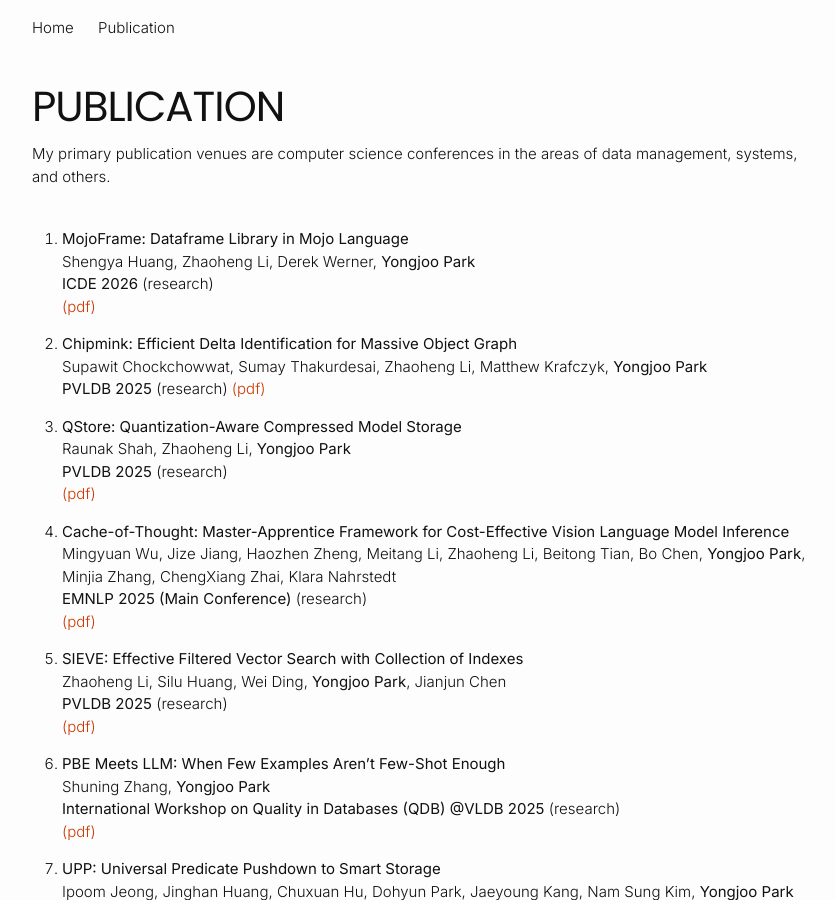
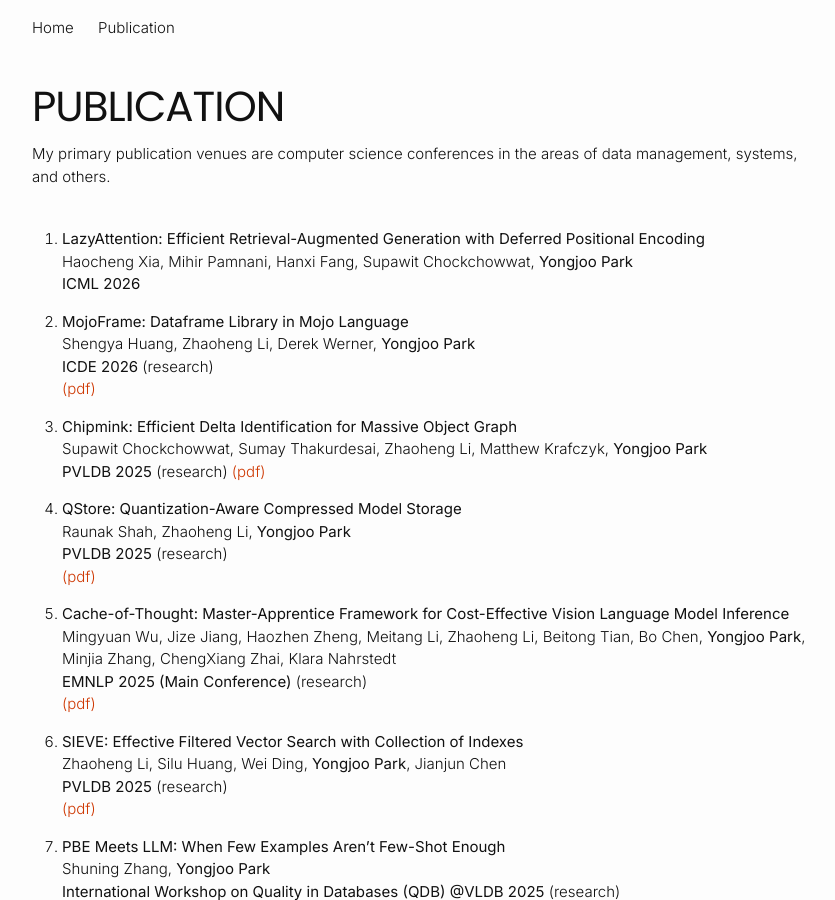
Before and after one commit to pyongjoo/pyongjoo.github.io, a Jekyll site: the page built from publication.md, in a window 1280 px wide and 900 px high. Shown: the whole window, without its empty margins (218-1053 px from the left). Built offline with Jekyll 4.4.1, drawn with Linux system fonts in a browser that asks for light colours.

Commit message:
Added ICML

```diff
--- a/publication.md
+++ b/publication.md
@@ -8,6 +8,10 @@
 systems, and others.
 
 <div style="margin-bottom: 40px;"></div>
+
+1. **LazyAttention: Efficient Retrieval-Augmented Generation with Deferred Positional Encoding**
+   Haocheng Xia, Mihir Pamnani, Hanxi Fang, Supawit Chockchowwat, **Yongjoo Park**
+   **ICML 2026**
 
 1. **MojoFrame: Dataframe Library in Mojo Language**
    Shengya Huang, Zhaoheng Li, Derek Werner, **Yongjoo Park**
```
